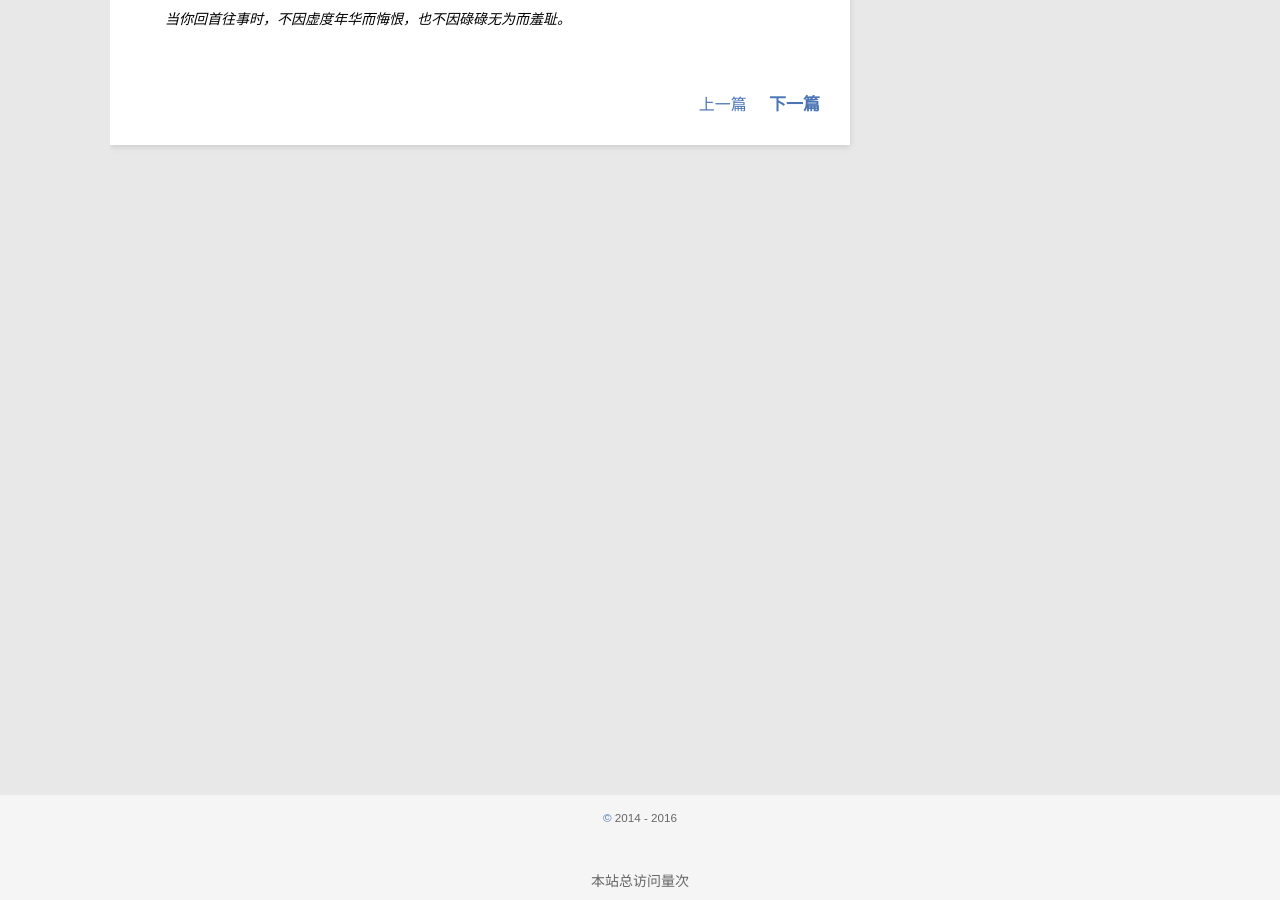
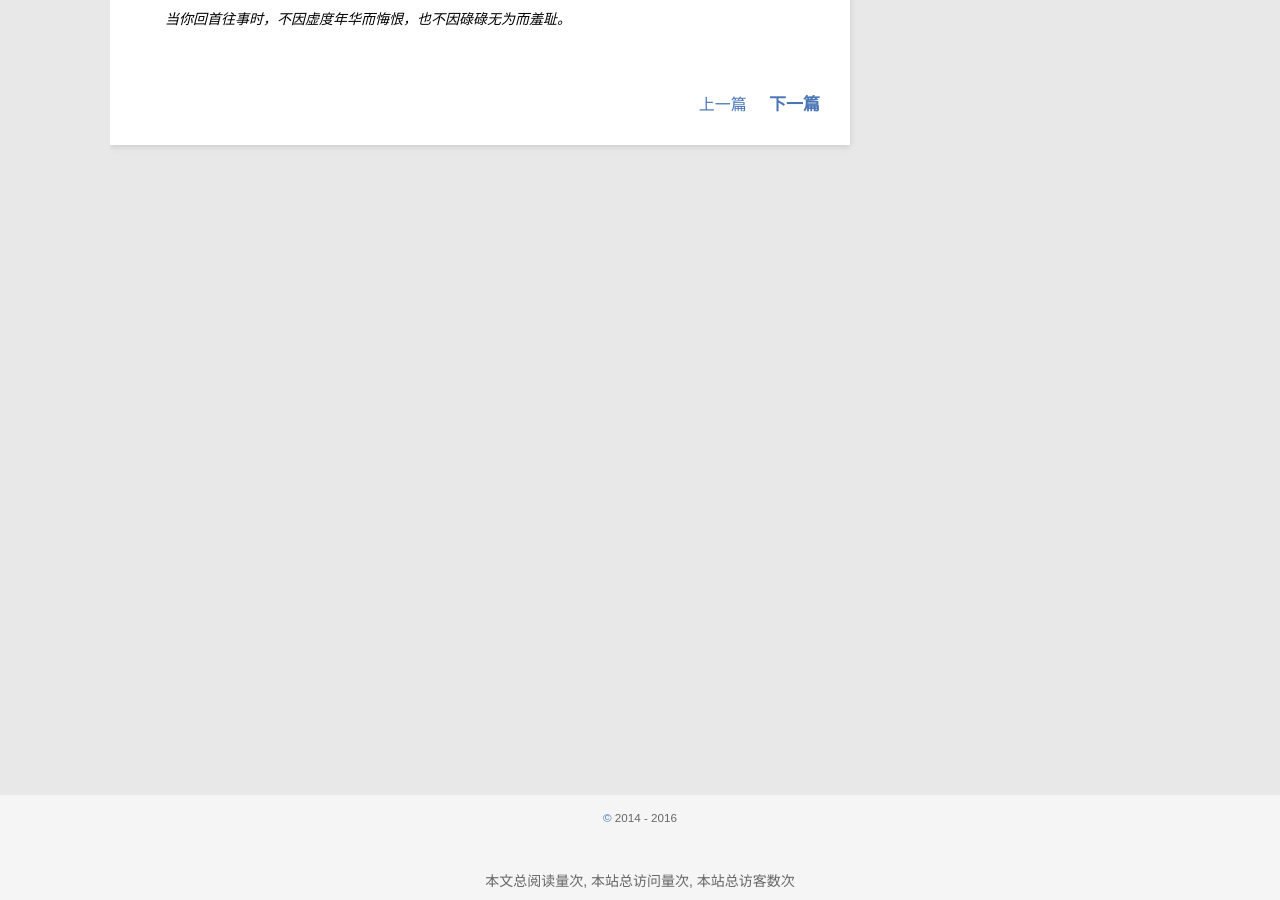
Before and after one commit to dailc/dailc.github.io, a Jekyll site: the page built from _posts/blog/2016-07-28-startBlog.md, in a window 1280 px wide and 900 px high, scrolled down 1697 px. Built offline with Jekyll 4.4.1, drawn with Linux system fonts in a browser that asks for light colours; comment, search, counter and statistics services are not loaded.

Commit message:
提交
提交

```diff
--- a/_layouts/post.html
+++ b/_layouts/post.html
@@ -103,6 +103,8 @@ var duoshuoQuery = {short_name:"dailc"};
             <a rel="license" href="http://creativecommons.org/licenses/by-sa/3.0/cn/" target="_blank" title="许可协议">©</a> 2014 - {{site.time | date:"%Y"}} <a href="/about/">{{ site.author }}</a>
         </small></p>
          <script async src="//dn-lbstatics.qbox.me/busuanzi/2.3/busuanzi.pure.mini.js"></script>
-            <span id="busuanzi_container_site_pv">本站总访问量<span id="busuanzi_value_site_pv"></span>次</span>
+            <span id="busuanzi_container_site_pv">本文总阅读量<span id="busuanzi_value_page_pv"></span>次</span>,
+            <span id="busuanzi_container_site_pv">本站总访问量<span id="busuanzi_value_site_pv"></span>次</span>,
+            <span id="busuanzi_container_site_pv">本站总访客数<span id="busuanzi_value_site_uv"></span>次</span>
       </footer>
 <script src="/js/post.js" type="text/javascript"></script>
```
